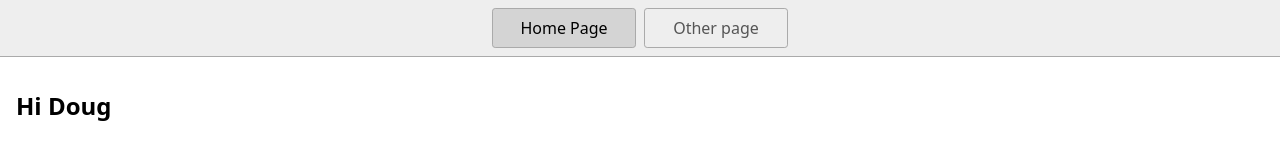
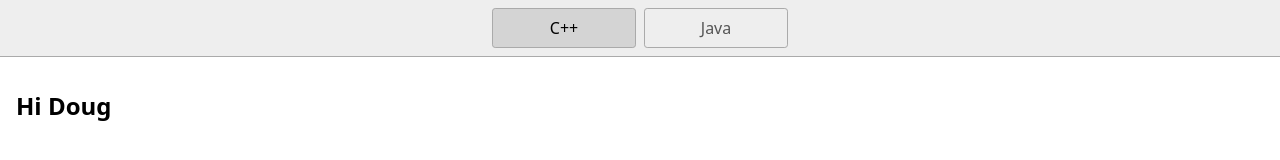
Before and after one commit to djr1/web-platform-fwjugs, a plain HTML site: page index.html in a window 1280 px wide. Drawn offline with Linux system fonts and the light colour scheme.

Commit message:
languages

```diff
--- a/index.html
+++ b/index.html
@@ -13,8 +13,8 @@
   </head>
   <body>
     <nav>
-      <a href="/" aria-current="page">Home Page</a>
-      <a href="/page2.html">Other page</a>
+      <a href="/" aria-current="page">C++</a>
+      <a href="/page2.html">Java</a>
     </nav>
     <main>
       <h1>Hi Doug</h1>
```
